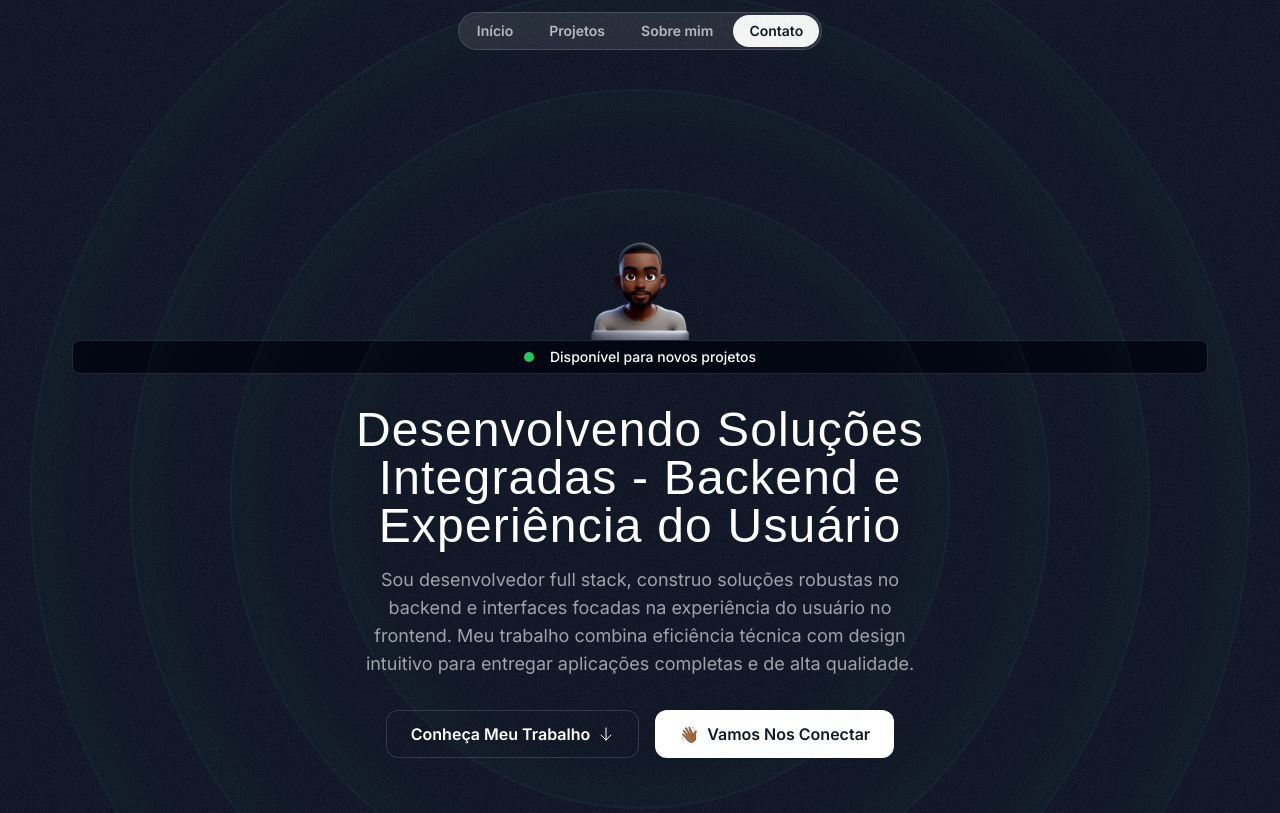
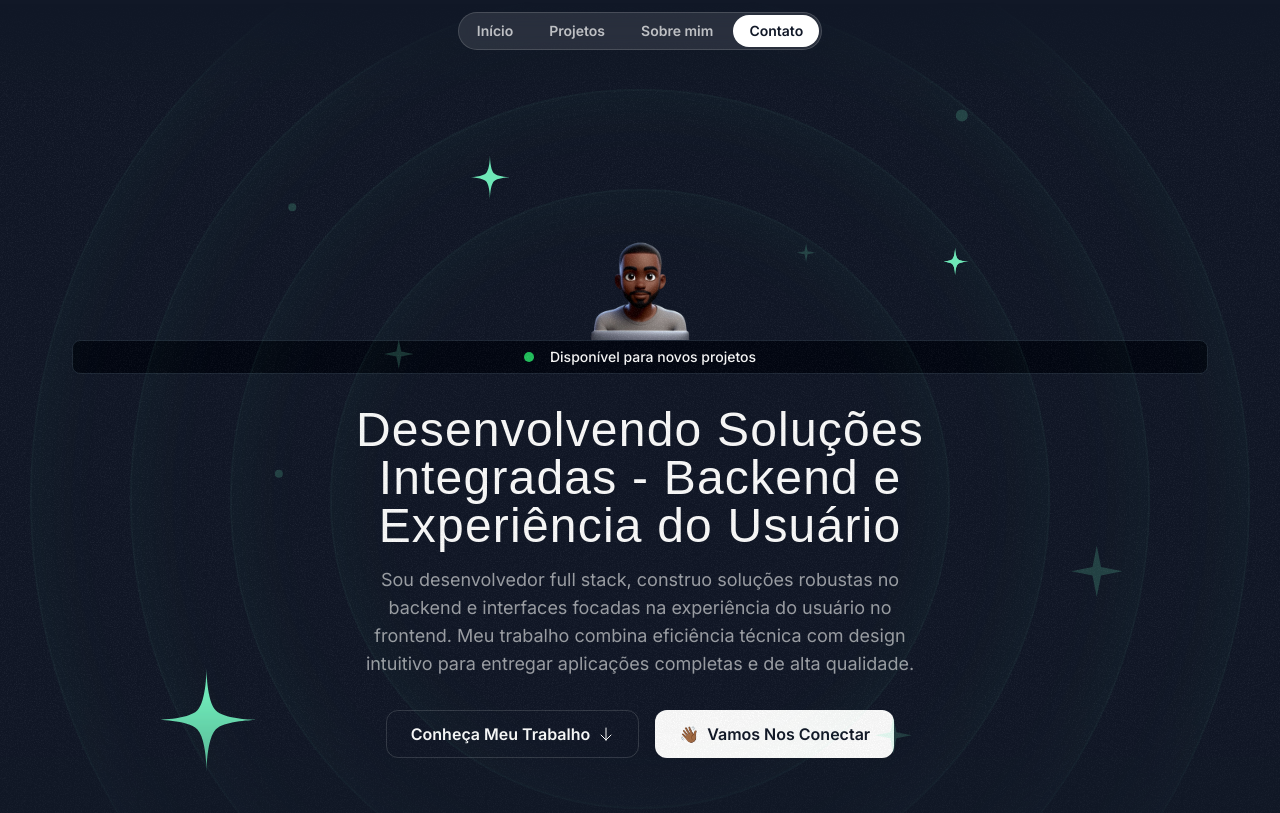
Before and after one commit to Gabriel-otirB/portfolio, a Next.js app: page / in a window 1280 px wide. Shown: the top 813 px of the page. Built offline with nearby package versions, Linux system fonts and the light colour scheme; a web font is replaced by a local one.

Commit message:
Finished Hero Section

```diff
--- /dev/null
+++ b/src/components/HeroObit.tsx
@@ -0,0 +1,19 @@
+import { PropsWithChildren } from "react";
+
+const HeroObit = ({ children, size, rotation }: PropsWithChildren<{ size: number; rotation: number; }>) => {
+  return (
+    <div className="absolute left-1/2 top-1/2 -translate-x-1/2 -translate-y-1/2">
+      <div className="flex items-start justify-start" style={{
+        transform: `rotate(${rotation}deg)`,
+        height: `${size}px`,
+        width: `${size}px`
+      }}>
+        <div className="inline-flex" style={{
+          transform: `rotate(${rotation * -1}deg)`,
+        }}>{children}</div>
+      </div>
+    </div>
+  )
+}
+
+export default HeroObit;
--- a/src/sections/Header.tsx
+++ b/src/sections/Header.tsx
@@ -1,6 +1,6 @@
 const Header = () => {
   return (
-    <div className="flex justify-center items-center fixed top-3 w-full">
+    <div className="flex justify-center items-center fixed top-3 w-full z-10">
       <nav className="flex gap-1 p-0.5 border border-white/15 rounded-full bg-white/10 backdrop-blur">
         <a href="#" className="nav-item">Início</a>
         <a href="#" className="nav-item">Projetos</a>
--- a/src/sections/Hero.tsx
+++ b/src/sections/Hero.tsx
@@ -2,10 +2,16 @@ import memojiImage from '@/assets/images/memoji-computer.png';
 import Image from 'next/image';
 import ArrowDown from '@/assets/icons/arrow-down.svg';
 import grainImage from '@/assets/images/grain.jpg';
+import StarIcon from '@/assets/icons/star.svg';
+import SparkleIcon from '@/assets/icons/sparkle.svg';
+import HeroObit from '@/components/HeroObit';
 
 export const HeroSection = () => {
   return (
-    <div className="py-32 md:py-48 lg:py-60 relative z-0">
+    <div className="py-32 md:py-48 lg:py-60 relative z-0 overflow-x-clip">
+
+      <div className="absolute inset-0 [mask-image:linear-gradient(to_bottom,transparent,black_10%,black_70%,transparent)]">
+
         <div
           className='absolute inset-0 -z-30 opacity-5'
           style={{ backgroundImage: `url(${grainImage.src})` }}>
@@ -15,6 +21,42 @@ export const HeroSection = () => {
         <div className='size-[820px] hero-ring'></div>
         <div className='size-[1020px] hero-ring'></div>
         <div className='size-[1220px] hero-ring'></div>
+
+        <HeroObit size={800} rotation={-72}>
+          <StarIcon className='size-28 text-emerald-300' />
+        </HeroObit>
+        <HeroObit size={550} rotation={20}>
+          <StarIcon className='size-12 text-emerald-300' />
+        </HeroObit>
+        <HeroObit size={590} rotation={98}>
+          <StarIcon className='size-8 text-emerald-300' />
+        </HeroObit>
+        <HeroObit size={590} rotation={98}>
+          <StarIcon className='size-8 text-emerald-300' />
+        </HeroObit>
+        <HeroObit size={430} rotation={-14}>
+          <SparkleIcon className='size-8 text-emerald-300/20' />
+        </HeroObit>
+        <HeroObit size={440} rotation={79}>
+          <SparkleIcon className='size-5 text-emerald-300/20' />
+        </HeroObit>
+        <HeroObit size={530} rotation={178}>
+          <SparkleIcon className='size-10 text-emerald-300/20' />
+        </HeroObit>
+        <HeroObit size={710} rotation={144}>
+          <SparkleIcon className='size-14 text-emerald-300/20' />
+        </HeroObit>
+        <HeroObit size={720} rotation={85}>
+          <div className='size-3 rounded-full bg-emerald-300/20' />
+        </HeroObit>
+        <HeroObit size={520} rotation={-41}>
+          <div className='size-2 rounded-full bg-emerald-300/20' />
+        </HeroObit>
+        <HeroObit size={650} rotation={-5}>
+          <div className='size-2 rounded-full bg-emerald-300/20' />
+        </HeroObit>
+
+      </div>
 
       <div className="container">
         <div className='flex flex-col items-center justify-center'>
```
Lines whose indentation alone changed are shown as unchanged.
